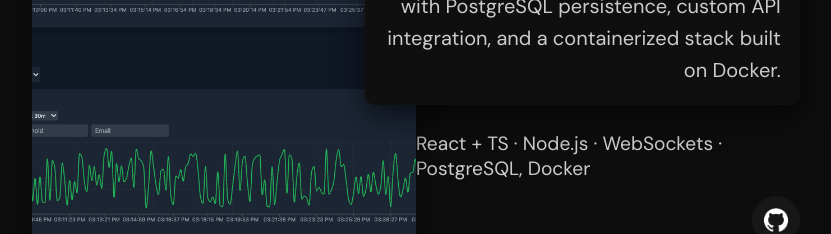
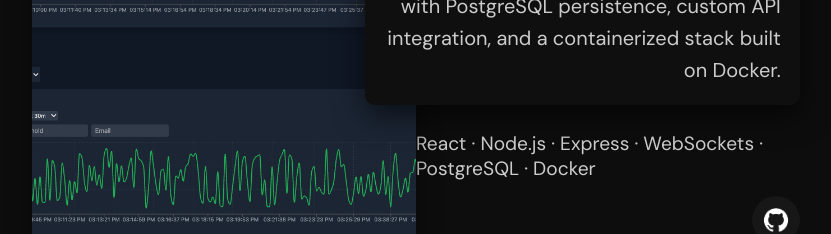
Before and after one commit to jefferyywei/portfolio, a React (Create React App) app: page / in a window 1280 px wide. Shown: the part 2600-2834 px from the top of the page, without its empty margins (224-1055 px from the left). Built offline with nearby package versions, Linux system fonts and the light colour scheme.

Commit message:
update skills

```diff
--- a/src/App.jsx
+++ b/src/App.jsx
@@ -105,7 +105,7 @@ function App() {
           label="Featured Project"
           title="StreamSync"
           description="A real-time data dashboard powered by WebSocket streaming. Visualizes finance, IoT, weather, system, and custom data sources in an interactive React interface, with PostgreSQL persistence, custom API integration, and a containerized stack built on Docker."
-          tech={["React + TS", "Node.js", "WebSockets", "PostgreSQL, Docker"]}
+          tech={["React", "Node.js", "Express", "WebSockets", "PostgreSQL", "Docker"]}
           image={streamsync}
           github="https://github.com/jefferyywei/streamsync"
           demo=""
```
Also changed, not shown: 1 other file (tests, documents, lock files or other folders).
